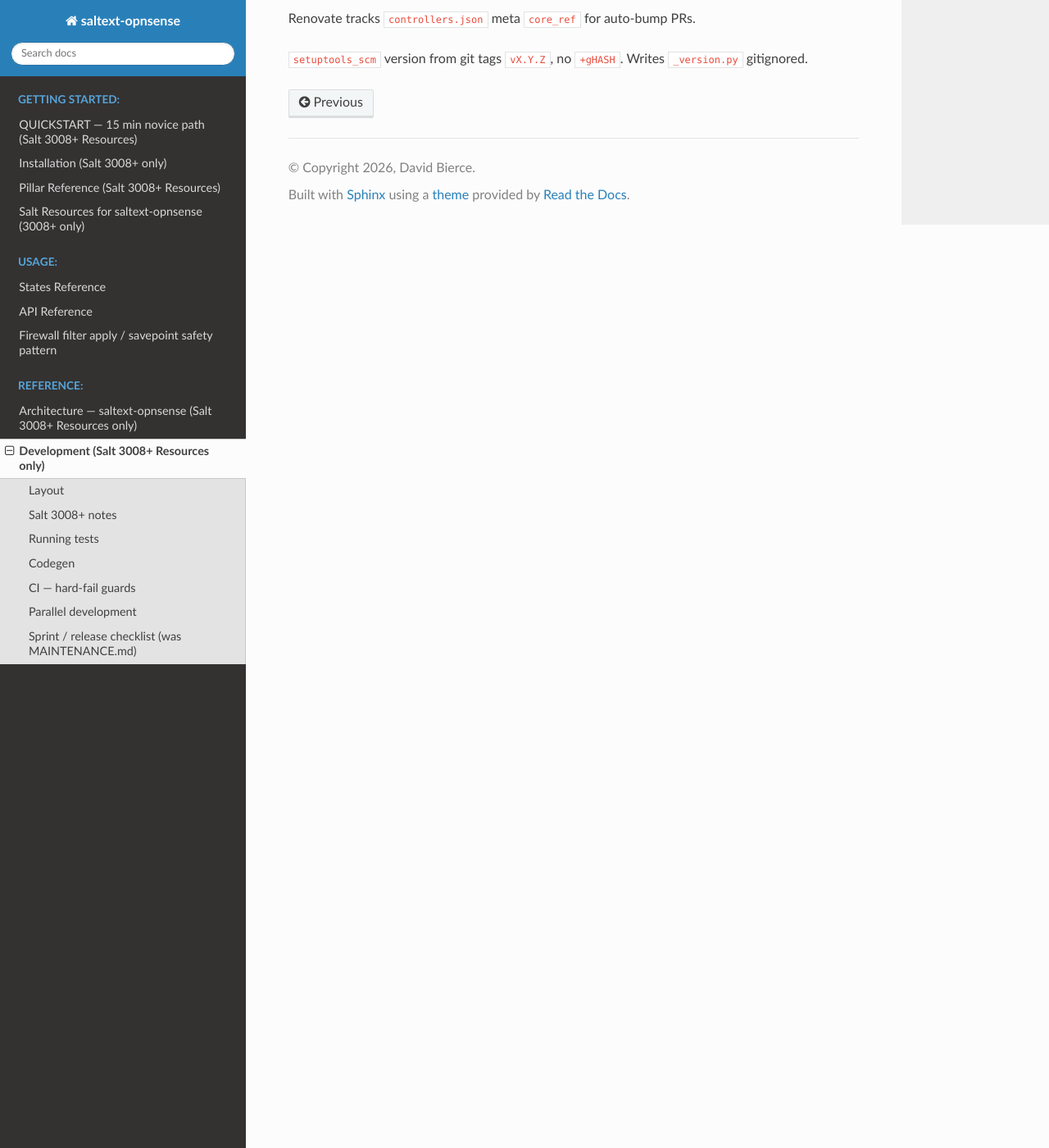
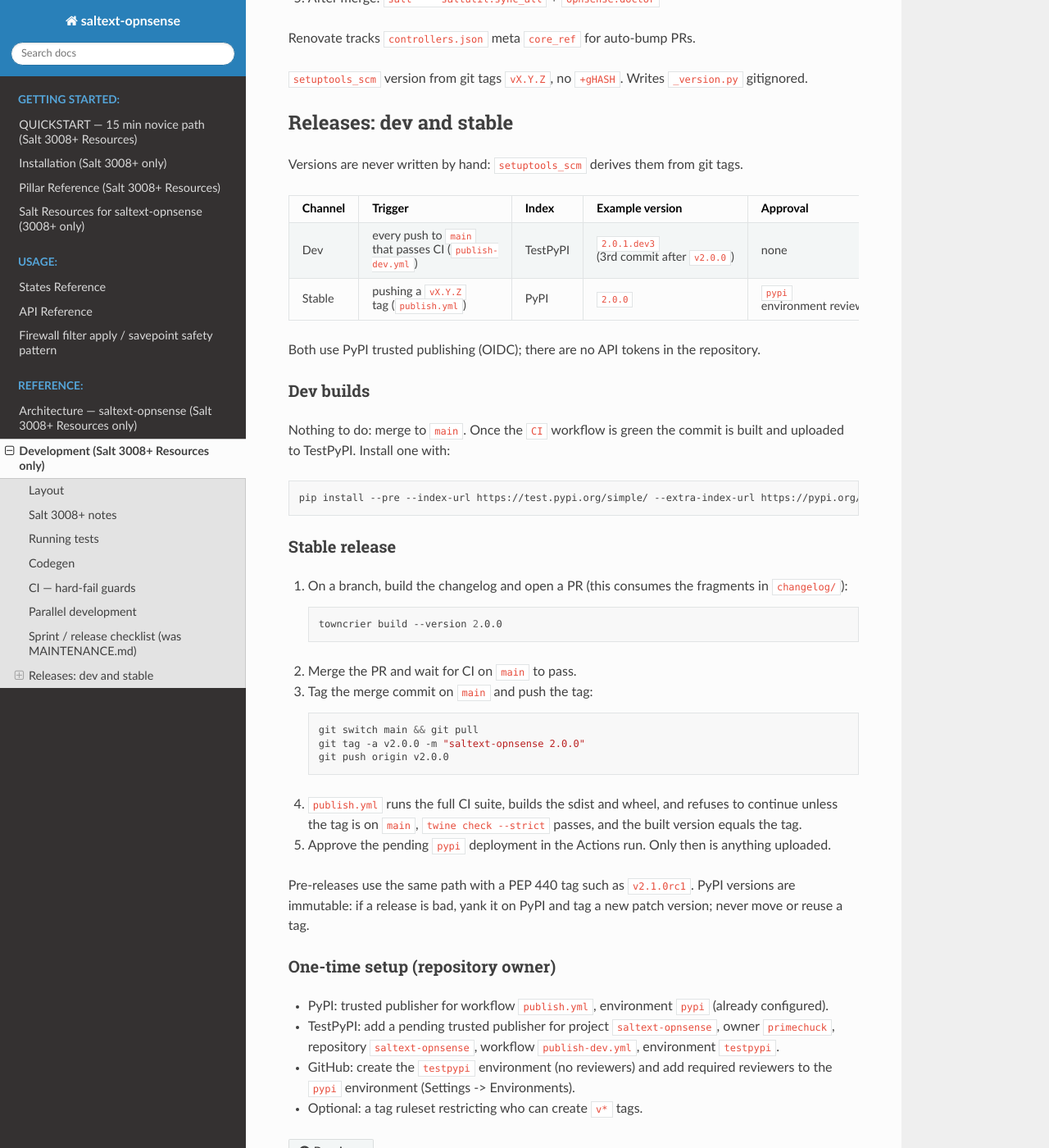
Before and after one commit to primechuck/saltext-opnsense, a Sphinx documentation site: the page built from docs/DEVELOPMENT.md, in a window 1280 px wide and 1400 px high, scrolled down 2409 px. Shown: the whole window at 82% size. Built offline with Sphinx 7.4.7 and the Read the Docs theme 3.1.0, drawn with Linux system fonts in a browser that asks for light colours; some of the changed text lies outside the part shown.

Commit message:
ci(release): gate PyPI publish on tests and add TestPyPI dev channel
Stable: publish.yml still runs only on vX.Y.Z tags, but now reuses ci.yml
as a test gate, refuses tags that are not on main or do not match the
built version, and uploads from a separate job bound to the pypi
environment (add required reviewers there for manual approval).

Dev: new publish-dev.yml publishes every push to main that passes CI to
TestPyPI using the setuptools_scm dev version.

Packaging: drop the py2 universal wheel flag and Cython classifier, emit
"License: MIT" instead of the full licence text, point the Documentation
URL at the docs tree (GitHub Pages is not enabled).

Changelog: remove the section for 1.0.0rc2, which never reached PyPI and
whose fragments are still present, so the next towncrier build lists each
change once.

Co-Authored-By: Claude Fable 5.2 <noreply@anthropic.com>

````diff
--- a/docs/DEVELOPMENT.md
+++ b/docs/DEVELOPMENT.md
@@ -99,9 +99,62 @@ OPNsense ~2/year (25.1, 25.7). Must stay in sync — only `make bump CORE=X.Y` t
 1. Bump: `make bump CORE=26.7.3` or `python tools/generate_spec.py --core-ref 26.7.3 --output src/saltext/opnsense/utils/controllers.json`
 2. Verify: `PYTHONPATH=src python3 tools/verify_import.py -v && PYTHONPATH=src pytest tests/unit -v && ruff check src tests`
 3. Live smoke (lab only): `salt -C 'T@opnsense:fw-01' opnsense.ping && salt -C 'T@opnsense:fw-01' opnsense.doctor`
-4. Commit, PR, tag `v*.*.*` -> publish.yml OIDC to PyPI
+4. Commit, PR, merge to `main` (a dev build goes to TestPyPI automatically), then cut a release (see below)
 5. After merge: `salt '*' saltutil.sync_all` + `opnsense.doctor`
 
 Renovate tracks `controllers.json` meta `core_ref` for auto-bump PRs.
 
 `setuptools_scm` version from git tags `vX.Y.Z`, no `+gHASH`. Writes `_version.py` gitignored.
+
+## Releases: dev and stable
+
+Versions are never written by hand: `setuptools_scm` derives them from git tags.
+
+| Channel | Trigger | Index | Example version | Approval |
+|---|---|---|---|---|
+| Dev | every push to `main` that passes CI (`publish-dev.yml`) | TestPyPI | `2.0.1.dev3` (3rd commit after `v2.0.0`) | none |
+| Stable | pushing a `vX.Y.Z` tag (`publish.yml`) | PyPI | `2.0.0` | `pypi` environment reviewer |
+
+Both use PyPI trusted publishing (OIDC); there are no API tokens in the repository.
+
+### Dev builds
+
+Nothing to do: merge to `main`. Once the `CI` workflow is green the commit is built and uploaded to
+TestPyPI. Install one with:
+
+```bash
+pip install --pre --index-url https://test.pypi.org/simple/ --extra-index-url https://pypi.org/simple/ saltext-opnsense
+```
+
+### Stable release
+
+1. On a branch, build the changelog and open a PR (this consumes the fragments in `changelog/`):
+
+   ```bash
+   towncrier build --version 2.0.0
+   ```
+
+2. Merge the PR and wait for CI on `main` to pass.
+3. Tag the merge commit on `main` and push the tag:
+
+   ```bash
+   git switch main && git pull
+   git tag -a v2.0.0 -m "saltext-opnsense 2.0.0"
+   git push origin v2.0.0
+   ```
+
+4. `publish.yml` runs the full CI suite, builds the sdist and wheel, and refuses to continue unless
+   the tag is on `main`, `twine check --strict` passes, and the built version equals the tag.
+5. Approve the pending `pypi` deployment in the Actions run. Only then is anything uploaded.
+
+Pre-releases use the same path with a PEP 440 tag such as `v2.1.0rc1`. PyPI versions are immutable:
+if a release is bad, yank it on PyPI and tag a new patch version; never move or reuse a tag.
+
+### One-time setup (repository owner)
+
+- PyPI: trusted publisher for workflow `publish.yml`, environment `pypi` (already configured).
+- TestPyPI: add a pending trusted publisher for project `saltext-opnsense`, owner `primechuck`,
+  repository `saltext-opnsense`, workflow `publish-dev.yml`, environment `testpypi`.
+- GitHub: create the `testpypi` environment (no reviewers) and add required reviewers to the `pypi`
+  environment (Settings -> Environments).
+- Optional: a tag ruleset restricting who can create `v*` tags.
````
Also changed, not shown: CHANGELOG.md (+0 -65 lines), CONTRIBUTING.md (+4 -1 lines), changelog/20261005.removal.md (+1 -1 lines), changelog/20261115.misc.md (added, +1 -0 lines), pyproject.toml (+3 -7 lines), .copier-answers.yml, changelog/20260730.misc.md (renamed from changelog/20260730.bump.md), changelog/README.md, 3 other files.
